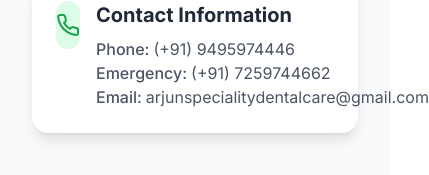
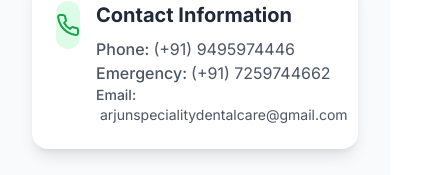
Before and after one commit to Aman-nyx/arjunsdentalcare1, a React (Vite) app in the folder project/: page / in a window 390 px wide. Shown: the part 11804-11979 px from the top of the page, 429 px wide, since content can reach past the window. Built offline with nearby package versions, Linux system fonts and the light colour scheme.

Commit message:
email final

```diff
--- a/project/src/components/Map.tsx
+++ b/project/src/components/Map.tsx
@@ -70,12 +70,16 @@ const Map = () => {
                       (+91) 7259744662
                     </a>
                   </p>
-                  <p className="text-gray-600">
-                    <span className="font-medium">Email:</span>
-                    <a href="mailto:arjunspecialitydentalcare@gmail.com" className="ml-1 hover:text-blue-600 transition-colors">
-                      arjunspecialitydentalcare@gmail.com
-                    </a>
-                  </p>
+                   <p className="text-gray-600 text-sm sm:text-base break-words">
+  <span className="font-medium">Email:</span><br className="block sm:hidden" />
+  <a
+    href="mailto:arjunspecialitydentalcare@gmail.com"
+    className="hover:text-blue-600 transition-colors break-words"
+  >
+   &nbsp;arjunspecialitydentalcare@gmail.com
+  </a>
+</p>
+
                 </div>
               </div>
             </div>
```
